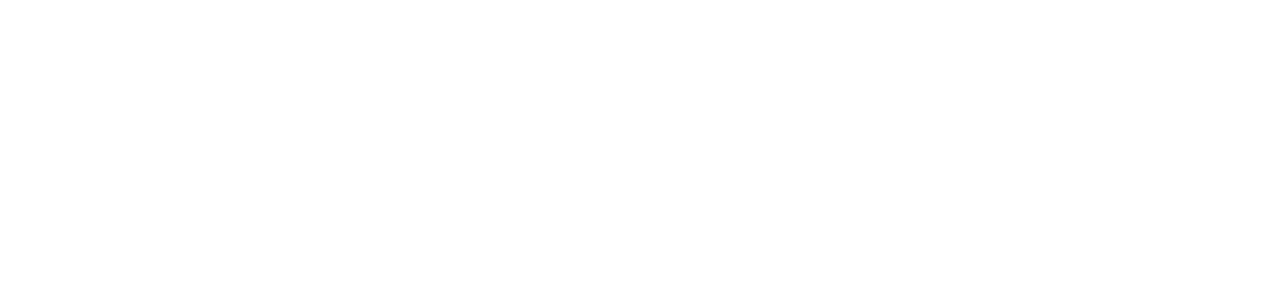
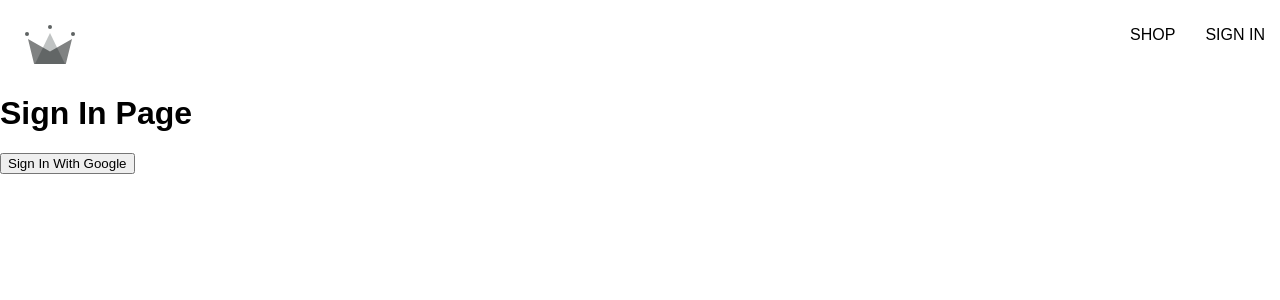
Before and after one commit to xCarter93/crown-clothing, a React (Create React App) app: page /signin in a window 1280 px wide. Before the commit this address had no page. Shown: the top 300 px of the page. Built offline with nearby package versions, Linux system fonts and the light colour scheme; a web font is replaced by a local one.

Commit message:
Began adding in Firebase authentication

```diff
--- a/src/App.js
+++ b/src/App.js
@@ -1,6 +1,7 @@
 import Home from "./routes/home/home.component";
 import { Routes, Route } from "react-router-dom";
 import Navigation from "./routes/navigation/navigation.component";
+import SignIn from "./routes/sign-in/sign-in.component";
 
 const App = () => {
   return (
@@ -8,6 +9,7 @@
       <Routes>
         <Route path="/" element={<Navigation />}>
           <Route index element={<Home />} />
+          <Route path="signin" element={<SignIn />} />
         </Route>
       </Routes>
     </>
--- a/src/routes/navigation/navigation.component.jsx
+++ b/src/routes/navigation/navigation.component.jsx
@@ -14,6 +14,9 @@
           <Link className="nav-link" to="/shop">
             SHOP
           </Link>
+          <Link className="nav-link" to="/signin">
+            SIGN IN
+          </Link>
         </div>
       </div>
 
--- /dev/null
+++ b/src/routes/sign-in/sign-in.component.jsx
@@ -0,0 +1,16 @@
+import { signInWithGooglePopup } from "../../utils/firebase/firebase.utils";
+
+const SignIn = () => {
+  const logGoogleUser = async () => {
+    const response = await signInWithGooglePopup();
+    console.log(response);
+  };
+  return (
+    <>
+      <h1>Sign In Page</h1>
+      <button onClick={logGoogleUser}>Sign In With Google</button>
+    </>
+  );
+};
+
+export default SignIn;
--- /dev/null
+++ b/src/utils/firebase/firebase.utils.js
@@ -0,0 +1,32 @@
+// Import the functions you need from the SDKs you need
+import { initializeApp } from "firebase/app";
+import {
+  getAuth,
+  signInWithRedirect,
+  signInWithPopup,
+  GoogleAuthProvider,
+} from "firebase/auth";
+
+// TODO: Add SDKs for Firebase products that you want to use
+// https://firebase.google.com/docs/web/setup#available-libraries
+
+// Your web app's Firebase configuration
+const firebaseConfig = {
+  apiKey: "AIzaSyDUD2cZcV1rXcsnlpZEdJPc8moyg_Fh-90",
+  authDomain: "crwn-clothing-db-b087c.firebaseapp.com",
+  projectId: "crwn-clothing-db-b087c",
+  storageBucket: "crwn-clothing-db-b087c.appspot.com",
+  messagingSenderId: "843529730462",
+  appId: "1:843529730462:web:713fb7e4d83a6679d57e8f",
+};
+
+// Initialize Firebase
+const firebaseApp = initializeApp(firebaseConfig);
+
+const provider = new GoogleAuthProvider();
+provider.setCustomParameters({
+  prompt: "select_account",
+});
+
+export const auth = getAuth();
+export const signInWithGooglePopup = () => signInWithPopup(auth, provider);
```
